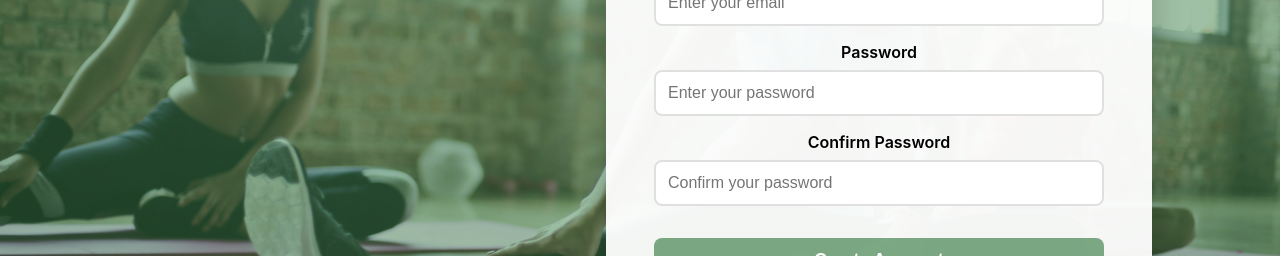
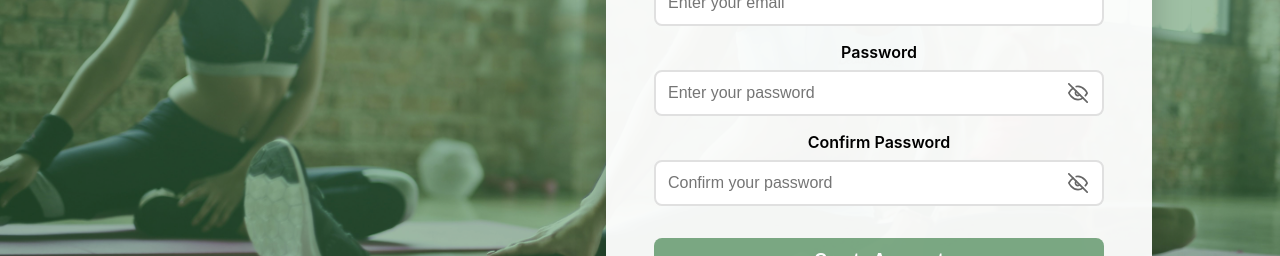
Before and after one commit to manaralbader/AI-Powered-Coach, a React (Vite) app in the folder frontend/: page /signup in a window 1280 px wide. Shown: the part 365-621 px from the top of the page. Built offline with nearby package versions, Linux system fonts and the light colour scheme; no server answers.

Commit message:
Update SignUp.jsx

```diff
--- a/frontend/src/pages/HomePage/SignUp.jsx
+++ b/frontend/src/pages/HomePage/SignUp.jsx
@@ -5,17 +5,7 @@
 import stockImage from '../../assets/stock-image.jpg';
 import logo from '../../assets/Logo.png';
 
-/**
- * SignUp Component
- * Handles new user registration (step 1 of 2)
- *
- * Features:
- * - Email and password validation
- * - Password confirmation matching
- * - Real-time validation feedback
- * - Saves email to UserContext on success
- * - Navigates to ProfileSetup after signup
- */
+
 const SignUp = () => {
   const navigate = useNavigate();
   const { signUp } = useUser();
@@ -33,6 +23,10 @@
 
   // Loading state for form submission
   const [isSubmitting, setIsSubmitting] = useState(false);
+
+  // Password visibility states
+  const [showPassword, setShowPassword] = useState(false);
+  const [showConfirmPassword, setShowConfirmPassword] = useState(false);
 
   // Validation helper: checks if email format is valid
   const validateEmail = (email) => {
@@ -250,8 +244,9 @@
           <label htmlFor="password" style={{ display: 'block', marginBottom: '0.5rem', fontWeight: '600' }}>
             Password
           </label>
+          <div style={{ position: 'relative' }}>
             <input
-            type="password"
+              type={showPassword ? 'text' : 'password'}
               id="password"
               name="password"
               value={formData.password}
@@ -259,6 +254,7 @@
               style={{
                 width: '100%',
                 padding: '0.75rem',
+                paddingRight: '3rem',
                 fontSize: '1rem',
                 border: `2px solid ${errors.password ? '#dc3545' : '#e0e0e0'}`,
                 borderRadius: '8px',
@@ -267,6 +263,57 @@
               placeholder="Enter your password"
               required
             />
+            <button
+              type="button"
+              onClick={() => setShowPassword(!showPassword)}
+              style={{
+                position: 'absolute',
+                right: '0.75rem',
+                top: '50%',
+                transform: 'translateY(-50%)',
+                background: 'none',
+                border: 'none',
+                cursor: 'pointer',
+                padding: '0.25rem',
+                display: 'flex',
+                alignItems: 'center',
+                justifyContent: 'center'
+              }}
+              aria-label={showPassword ? 'Hide password' : 'Show password'}
+            >
+              {showPassword ? (
+                <svg
+                  width="20"
+                  height="20"
+                  viewBox="0 0 24 24"
+                  fill="none"
+                  stroke="currentColor"
+                  strokeWidth="2"
+                  strokeLinecap="round"
+                  strokeLinejoin="round"
+                  style={{ color: '#666' }}
+                >
+                  <path d="M1 12s4-8 11-8 11 8 11 8-4 8-11 8-11-8-11-8z"></path>
+                  <circle cx="12" cy="12" r="3"></circle>
+                </svg>
+              ) : (
+                <svg
+                  width="20"
+                  height="20"
+                  viewBox="0 0 24 24"
+                  fill="none"
+                  stroke="currentColor"
+                  strokeWidth="2"
+                  strokeLinecap="round"
+                  strokeLinejoin="round"
+                  style={{ color: '#666' }}
+                >
+                  <path d="M17.94 17.94A10.07 10.07 0 0 1 12 20c-7 0-11-8-11-8a18.45 18.45 0 0 1 5.06-5.94M9.9 4.24A9.12 9.12 0 0 1 12 4c7 0 11 8 11 8a18.5 18.5 0 0 1-2.16 3.19m-6.72-1.07a3 3 0 1 1-4.24-4.24"></path>
+                  <line x1="1" y1="1" x2="23" y2="23"></line>
+                </svg>
+              )}
+            </button>
+          </div>
           {errors.password && (
             <div style={{ color: '#dc3545', fontSize: '0.875rem', marginTop: '0.25rem' }}>
               {errors.password}
@@ -279,8 +326,9 @@
           <label htmlFor="confirmPassword" style={{ display: 'block', marginBottom: '0.5rem', fontWeight: '600' }}>
             Confirm Password
           </label>
+          <div style={{ position: 'relative' }}>
             <input
-            type="password"
+              type={showConfirmPassword ? 'text' : 'password'}
               id="confirmPassword"
               name="confirmPassword"
               value={formData.confirmPassword}
@@ -288,6 +336,7 @@
               style={{
                 width: '100%',
                 padding: '0.75rem',
+                paddingRight: '3rem',
                 fontSize: '1rem',
                 border: `2px solid ${errors.confirmPassword ? '#dc3545' : '#e0e0e0'}`,
                 borderRadius: '8px',
@@ -296,6 +345,57 @@
               placeholder="Confirm your password"
               required
             />
+            <button
+              type="button"
+              onClick={() => setShowConfirmPassword(!showConfirmPassword)}
+              style={{
+                position: 'absolute',
+                right: '0.75rem',
+                top: '50%',
+                transform: 'translateY(-50%)',
+                background: 'none',
+                border: 'none',
+                cursor: 'pointer',
+                padding: '0.25rem',
+                display: 'flex',
+                alignItems: 'center',
+                justifyContent: 'center'
+              }}
+              aria-label={showConfirmPassword ? 'Hide password' : 'Show password'}
+            >
+              {showConfirmPassword ? (
+                <svg
+                  width="20"
+                  height="20"
+                  viewBox="0 0 24 24"
+                  fill="none"
+                  stroke="currentColor"
+                  strokeWidth="2"
+                  strokeLinecap="round"
+                  strokeLinejoin="round"
+                  style={{ color: '#666' }}
+                >
+                  <path d="M1 12s4-8 11-8 11 8 11 8-4 8-11 8-11-8-11-8z"></path>
+                  <circle cx="12" cy="12" r="3"></circle>
+                </svg>
+              ) : (
+                <svg
+                  width="20"
+                  height="20"
+                  viewBox="0 0 24 24"
+                  fill="none"
+                  stroke="currentColor"
+                  strokeWidth="2"
+                  strokeLinecap="round"
+                  strokeLinejoin="round"
+                  style={{ color: '#666' }}
+                >
+                  <path d="M17.94 17.94A10.07 10.07 0 0 1 12 20c-7 0-11-8-11-8a18.45 18.45 0 0 1 5.06-5.94M9.9 4.24A9.12 9.12 0 0 1 12 4c7 0 11 8 11 8a18.5 18.5 0 0 1-2.16 3.19m-6.72-1.07a3 3 0 1 1-4.24-4.24"></path>
+                  <line x1="1" y1="1" x2="23" y2="23"></line>
+                </svg>
+              )}
+            </button>
+          </div>
           {errors.confirmPassword && (
             <div style={{ color: '#dc3545', fontSize: '0.875rem', marginTop: '0.25rem' }}>
               {errors.confirmPassword}
```
Lines whose indentation alone changed are shown as unchanged.
